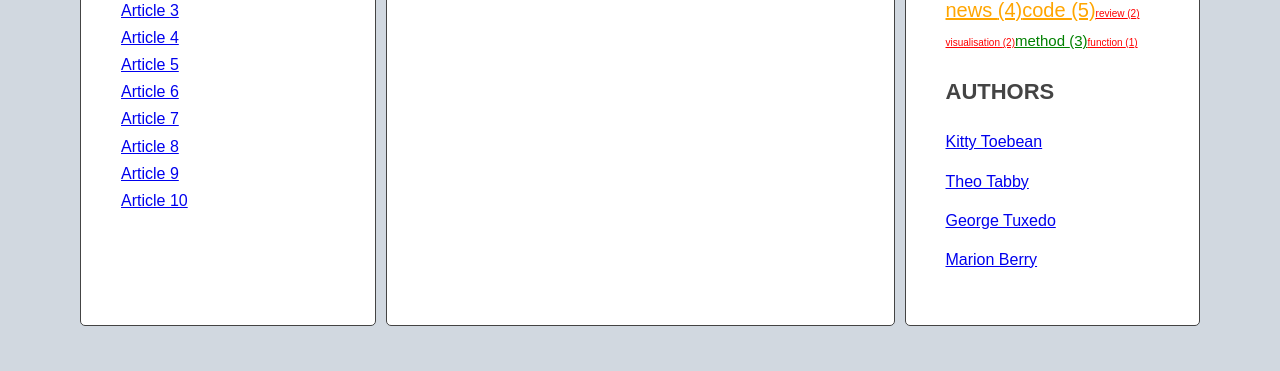
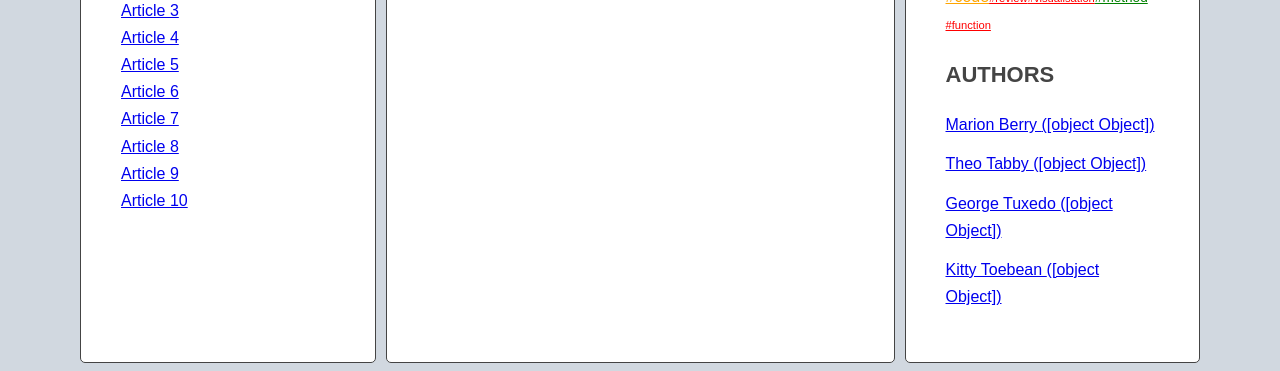
Before and after one commit to grzanek-monika/article-blog, a website: page index.html in a window 1280 px wide. Shown: the part 556-927 px from the top of the page. Before the commit the page ends 890 px from the top, so only its background shows below. Drawn offline with Linux system fonts and the light colour scheme.

Commit message:
Generate lists of authors in right column and remove this links from code html

```diff
--- a/css/style.css
+++ b/css/style.css
@@ -86,27 +86,27 @@
   }
 
   .tag-size-1 {
-    font-size: 10px;
+    font-size: 70%;
     color: red;
   }
 
   .tag-size-2 {
-    font-size: 15px;
+    font-size: 85%;
     color: green;
   }
 
   .tag-size-3 {
-    font-size: 20px;
+    font-size: 100%;
     color: orange;
   }
 
   .tag-size-4 {
-    font-size: 25px;
+    font-size: 130%;
     color: blue;
   }
 
   .tag-size-5 {
-    font-size: 30px;
+    font-size: 150%;
     color: purple;
   }
 
--- a/index.html
+++ b/index.html
@@ -195,26 +195,7 @@
             </ul>
             <h2 class="section-title">Authors</h2>
             <ul class="list authors">
-              <li>
-                <a href="#">
-                  <span class="author-name">Kitty Toebean</span>
-                </a>
-              </li>
-              <li>
-                <a href="#">
-                  <span class="author-name">Theo Tabby</span>
-                </a>
-              </li>
-              <li>
-                <a href="#">
-                  <span class="author-name">George Tuxedo</span>
-                </a>
-              </li>
-              <li>
-                <a href="#">
-                  <span class="author-name">Marion Berry</span>
-                </a>
-              </li>
+
             </ul>
           </aside>
         </main>
--- a/js/script.js
+++ b/js/script.js
@@ -5,6 +5,20 @@
     const links = document.querySelectorAll('.titles a');
     console.log('links: ', links);
 }) */
+
+const optArticleSelector = '.post',
+  optTitleSelector = '.post-title',
+  optTitleListSelector = '.titles',
+  optArticleTagsSelector = '.post-tags .list',
+  optTagsSelector = 'a[href^="#tag-"]',
+  optActiveTagsSelector = 'a.active[href^="#tag-"]',
+  optArticleAuthorSelector = '.post-author',
+  optActiveAuthorSelector = 'a.active[href^="#author-"]',
+  optAuthorSelector = 'a[href^="#author-"]',
+  optTagsListSelector = '.tags.list',
+  optCloudClassCount = 5,
+  optCloudClassPrefix = 'tag-size-',
+  optAuthorsListSelector = '.list.authors';
 
 const titleClickHandler = function(event){
   event.preventDefault();
@@ -42,19 +56,6 @@ const titleClickHandler = function(event){
   /* add class 'active' to the correct article */
   targetArticle.classList.add('active');
 };
-
-const optArticleSelector = '.post',
-  optTitleSelector = '.post-title',
-  optTitleListSelector = '.titles',
-  optArticleTagsSelector = '.post-tags .list',
-  optTagsSelector = 'a[href^="#tag-"]',
-  optActiveTagsSelector = 'a.active[href^="#tag-"]',
-  optArticleAuthorSelector = '.post-author',
-  optActiveAuthorSelector = 'a.active[href^="#author-"]',
-  optAuthorSelector = 'a[href^="#author-"]',
-  optTagsListSelector = '.tags.list',
-  optCloudClassCount = 5,
-  optCloudClassPrefix = 'tag-size-';
 
 function generateTitleLinks(customSelector = '') {
   /* remove contents of titleList */
@@ -183,6 +184,7 @@ function generateTags(){
   }
   /* [NEW] find list of tags in right column */
   const tagList = document.querySelector(optTagsListSelector);
+  console.log('tagList: ', tagList);
 
   /* [NEW] add html from allTags to tagList */
   //tagList.innerHTML = allTags.join(' ');
@@ -195,7 +197,7 @@ function generateTags(){
   /* [NEW] START LOOP: for each tag in allTags: */
   for(let tag in allTags){
   /* [NEW] generate code of a link and add it to allTagsHTML */
-    const tagLinkHTML = `<li><a href="#tag-${tag}" class="tag-size-${calculateTagClass(allTags[tag], tagsParams)}"> ${tag} <span>(${allTags[tag]})</span> </a></li>`;
+    const tagLinkHTML = `<li><a href="#tag-${tag}" class="tag-size-${calculateTagClass(allTags[tag], tagsParams)}"> #${tag} </a></li>`;
     allTagsHTML += tagLinkHTML;
   }
   /* [NEW] END LOOP: for each tag in allTags: */
@@ -255,6 +257,8 @@ function addClickListenersToTags(){
 addClickListenersToTags();
 
 function generateAuthors(){
+  /* create a new variable allAuthors with an empty object */
+  let allAuthors = {};
   /* find all articles */
   const articles = document.querySelectorAll(optArticleSelector);
   /* START LOOP: for every article: */
@@ -273,11 +277,36 @@ function generateAuthors(){
     /* add generated code to html variable */
     html = html + authorLink;
     console.log('html: ', html);
+    /* [NEW] check if this link is NOT already in allAuthors */
+    if(!allAuthors[author]) {
+      /* [NEW] add tag to allAuthors object */
+      allAuthors[author] = 1;
+    } else {
+      allAuthors[author]++;
+    }
+    console.log('allAuthors: ', allAuthors);
     /* insert HTML of link author into the author wrapper */
     wrapperOfAuthor.insertAdjacentHTML('afterbegin', html);
     console.log('wrapperOfAuthor: ', wrapperOfAuthor);
   /* END LOOP: for every article: */
   }
+  /* [NEW] find list of authors in right column */
+  const authorList = document.querySelector(optAuthorsListSelector);
+
+  const authorsParams = calculateTagsParams(allAuthors);
+
+  /* [NEW] create variable for all links HTML code */
+  let allAuthorsHTML = '';
+
+  /* [NEW] START LOOP: for each author in allAuthors: */
+  for(let author in allAuthors) {
+    /* [NEW] generate code of a link and add it to allAuthorsHTML */
+    const authorLinkHTML = `<li><a href="#author-${author}">${author} <span>(${authorsParams})</span></a></li>`;
+    allAuthorsHTML += authorLinkHTML;
+    /* [NEW] END LOOP: for each author in allAuthors: */
+  }
+  /*[NEW] add HTML from allAuthorsHTML to authorList */
+  authorList.innerHTML = allAuthorsHTML;
 }
 
 generateAuthors();
```
